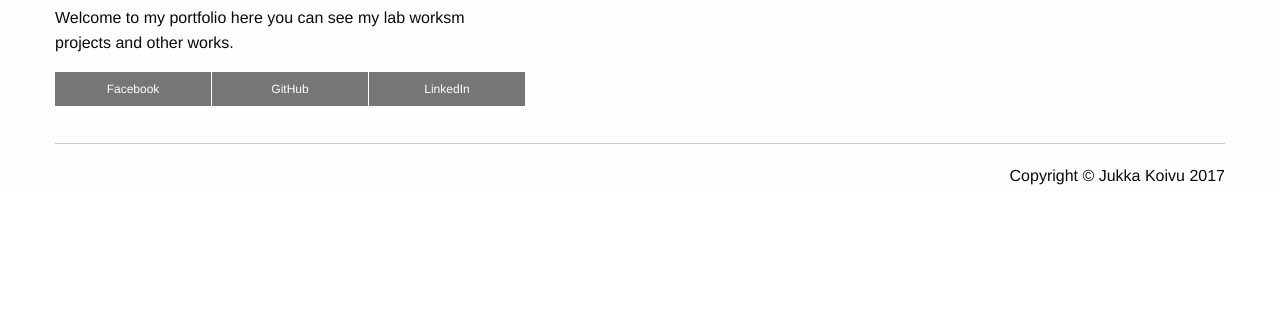
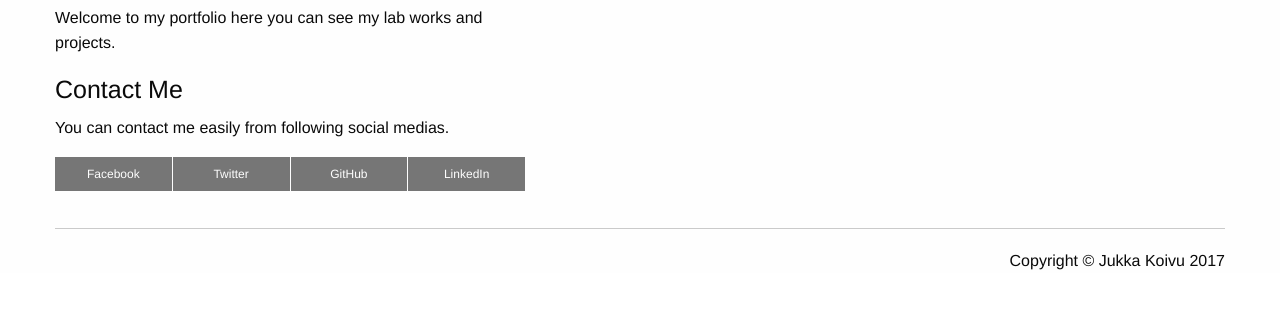
Before and after one commit to thecodingelf/Study-Portfolio, a plain HTML site: page index.html in a window 1280 px wide. Shown: the part 135-444 px from the top of the page. Drawn offline with nearby package versions, Linux system fonts and the light colour scheme; a script that the page names is missing.

Commit message:
changes to index

```diff
--- a/index.html
+++ b/index.html
@@ -31,12 +31,16 @@
 
   <div class="medium-6 large-5 columns">
     <h3>My Study Portfolio</h3>
-    <p>Welcome to my portfolio here you can see my lab worksm projects and other works.</p>
+    <p>Welcome to my portfolio here you can see my lab works and projects.</p>
+
+    <h4>Contact Me</h4>
+    <p>You can contact me easily from following social medias.</p>
 
     <div class="small secondary expanded button-group">
-      <a class="button" href="https://www.facebook.com/jukka.koivu.7">Facebook</a>
+      <a class="button" href="https://www.facebook.com/jukka.koivu.7" target="_blank">Facebook</a>
+      <a class="button" href="https://twitter.com/skuuppi" target="_blank">Twitter</a>
       <a class="button" href="https://github.com/thecodingelf" target="_blank">GitHub</a>
-      <a class="button" href="linkedin.com/in/jukka-koivu-95774111a">LinkedIn</a>
+      <a class="button" href="https://www.linkedin.com/in/jukka-koivu-95774111a/" target="_blank">LinkedIn</a>
     </div>
   </div>
 </div>
```
Also changed, not shown: Labs.html (+0 -1 lines).
